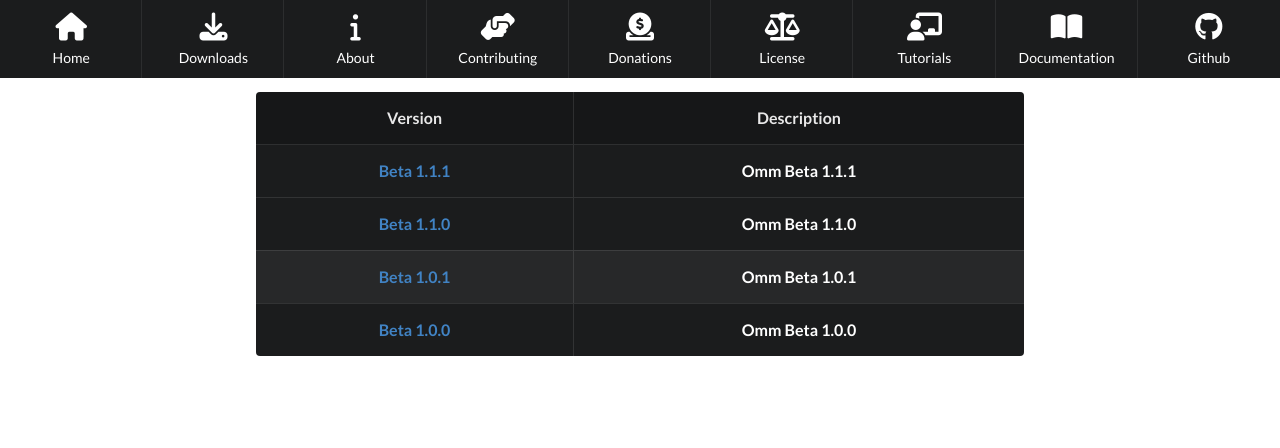
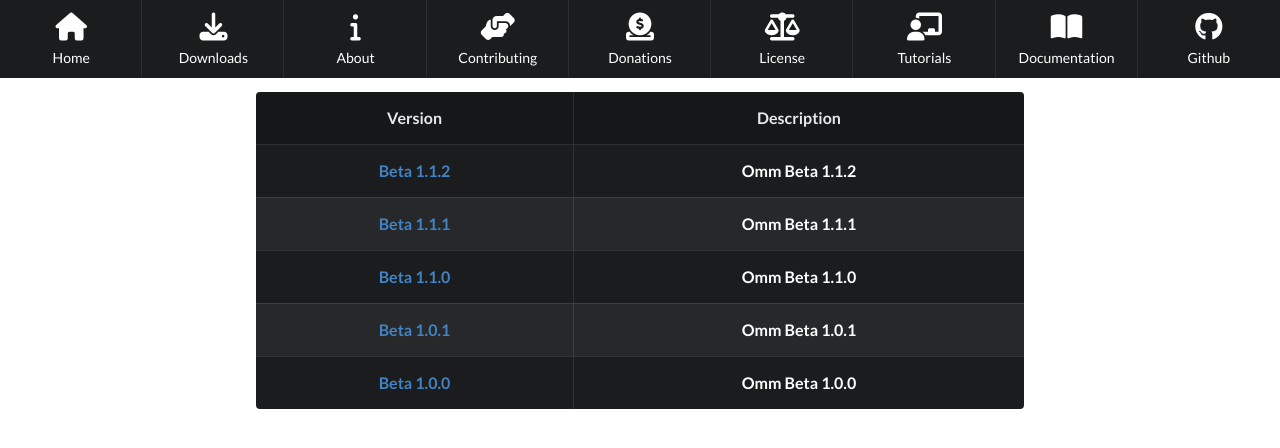
Before and after one commit to ka-language/web, a PHP site: page /downloads.php in a window 1280 px wide. Shown: the top 448 px of the page. Run offline with PHP 8.4, Linux system fonts and the light colour scheme; some libraries are stand-ins or nearby versions.

Commit message:
added 1.1.2

```diff
--- a/downloads.php
+++ b/downloads.php
@@ -35,16 +35,23 @@
     <tbody>
       <tr>
         <td>
-          <a class='download_version' onclick='downloadv("beta1.1.1")'>Beta 1.1.1</a>
+          <a class='download_version' onclick='downloadv("b1.1.2")'>Beta 1.1.2</a>
+        </td>
+        <td>
+          Omm Beta 1.1.2
+        </td>
+      </tr>
+      <tr>
+        <td>
+          <a class='download_version' onclick='downloadv("b1.1.1")'>Beta 1.1.1</a>
         </td>
         <td>
           Omm Beta 1.1.1
         </td>
       </tr>
       <tr>
-      <tr>
         <td>
-          <a class='download_version' onclick='downloadv("beta1.1.0")'>Beta 1.1.0</a>
+          <a class='download_version' onclick='downloadv("b1.1.0")'>Beta 1.1.0</a>
         </td>
         <td>
           Omm Beta 1.1.0
@@ -52,7 +59,7 @@
       </tr>
       <tr>
         <td>
-          <a class='download_version' onclick='downloadv("beta1.0.1")'>Beta 1.0.1</a>
+          <a class='download_version' onclick='downloadv("b1.0.1")'>Beta 1.0.1</a>
         </td>
         <td>
           Omm Beta 1.0.1
@@ -60,7 +67,7 @@
       </tr>
       <tr>
         <td>
-          <a class='download_version' onclick='downloadv("beta1.0.0")'>Beta 1.0.0</a>
+          <a class='download_version' onclick='downloadv("b1.0.0")'>Beta 1.0.0</a>
         </td>
         <td>
           Omm Beta 1.0.0
@@ -76,7 +83,7 @@
           window.location.href = 'https://github.com/omm-lang/omm/releases/download/' + version + '/setup.msi';
           break;
         default:
-        alert("Sorry, but the Omm installer is not available on your platform. Try installing from the source")
+        alert("Sorry, but the Omm installer is not available on your platform.")
       }
     }
   </script>
--- a/index.php
+++ b/index.php
@@ -36,20 +36,20 @@
         Omm is a general purpose language with arbitrary precision
       </p>
 
-      <button class='ui download-btn button' onclick='download()'>Download Latest Version (Beta 1.1.1)</button>
+      <button class='ui download-btn button' onclick='download()'>Download Latest Version (Beta 1.1.2)</button>
 
       <script>
 
         function download() {
 
-          const version = "b1.1.1"
+          const version = "b1.1.2"
 
           switch (navigator.platform) {
             case "Win32":
               window.location.href = 'https://github.com/omm-lang/omm/releases/download/' + version + '/setup.msi'
               break;
             default:
-              alert("Sorry, but the Omm installer is not available on your platform. Try installing from the source")
+              alert("Sorry, but the Omm installer is not available on your platform.")
           }
 
         }
```
